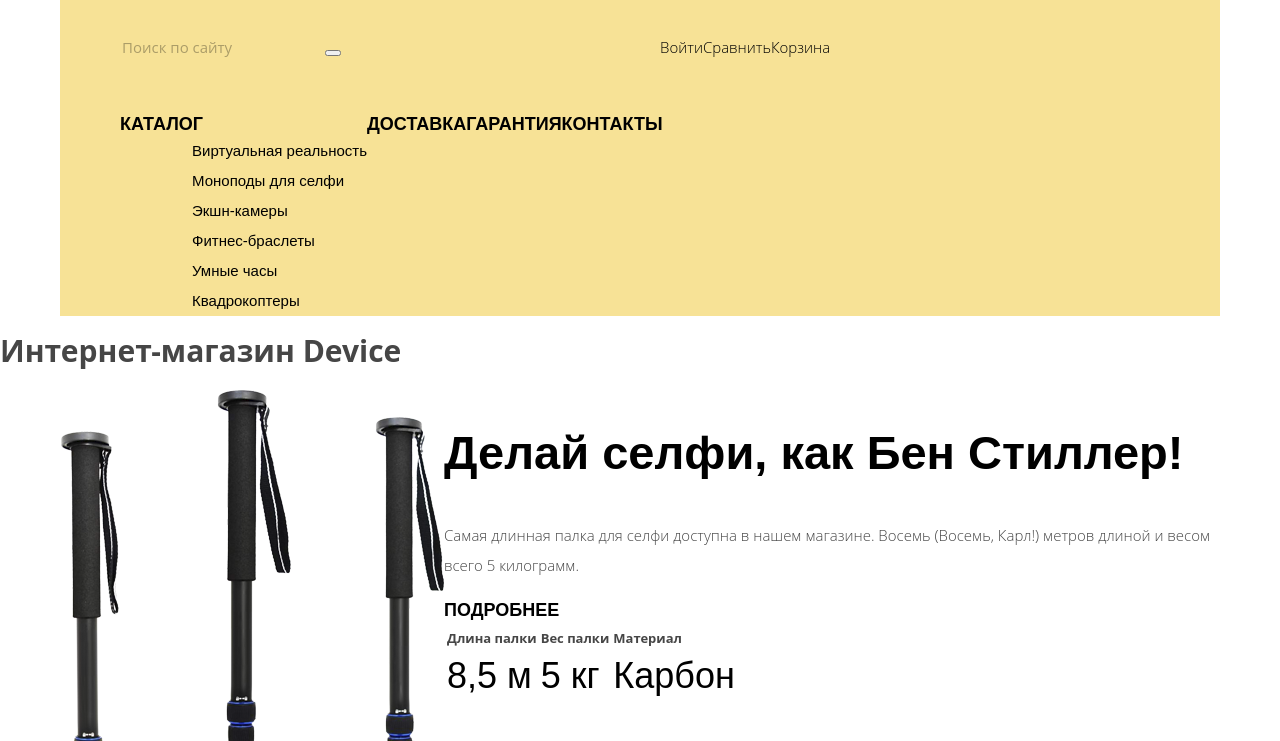
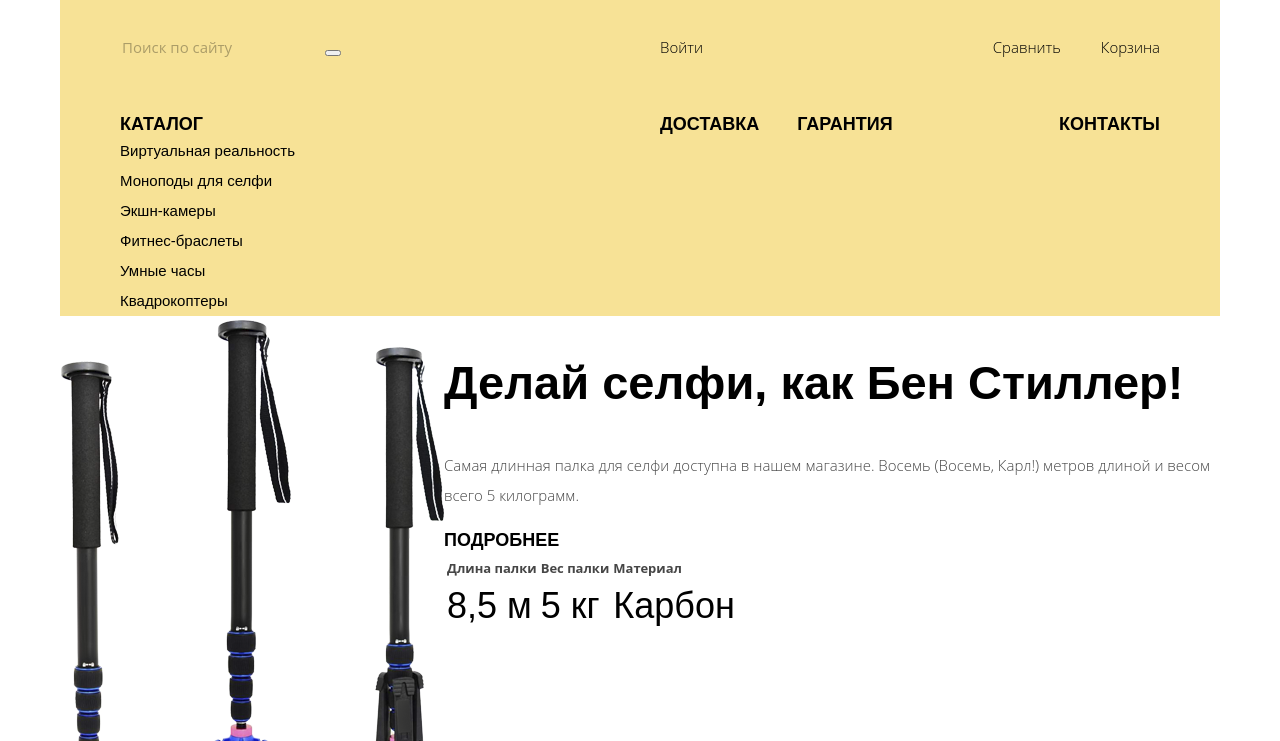
Before and after one commit to bitnikvasya/674677-device, a plain HTML site: page index.html in a window 1280 px wide. Shown: the part 59-800 px from the top of the page. Drawn offline with Linux system fonts and the light colour scheme.

Commit message:
Внес правки

```diff
--- a/css/style.css
+++ b/css/style.css
@@ -20,6 +20,17 @@ url('../fonts/opensanslight.woff2') format('woff2'),
 url('../fonts/opensanslight.woff') format('woff');
 font-weight: 300;
 font-style: normal;
+}
+
+.visually-hidden {
+  position: absolute;
+  width: 1px;
+  height: 1px;
+  margin: -1px;
+  border: 0;
+  padding: 0;
+  clip: rect(0 0 0 0);
+  overflow: hidden;
 }
 
 body {
@@ -502,6 +513,7 @@ body {
 
 .site-navigation {
   display: flex;
+
 }
 
 
@@ -513,11 +525,34 @@ body {
 
 .user-navigation {
   display: flex;
+  flex-grow: 1;
   margin: 0;
   padding: 0;
-  justify-content: space-between;
+
 
 }
+
+.login-link {
+  margin-right: auto;
+}
+
+.basket {
+  margin-left: 40px;
+}
+
+.catalog-navigation {
+  width: 540px;
+}
+
+.delivery-navigation {
+  margin-right: 38px;
+}
+
+.contacts-navigation {
+  margin-left: auto;
+}
+
+
 
 .site-navigation {
   margin: 0;
@@ -646,7 +681,7 @@ body {
   width: 328px;
 }
 
-.catalog {
+.catalog-sort {
   margin-left: 72px;
 }
 
@@ -681,3 +716,9 @@ body {
 .catalog-list {
   margin-bottom: 35px;
 }
+
+.slider-2,
+.slider-3,
+.modal {
+  display: none;
+}
--- a/index.html
+++ b/index.html
@@ -26,7 +26,7 @@
       </div>
       <nav class="main-navigation">
         <ul class="site-navigation">
-          <li><a href="catalog.html">Каталог</a>
+          <li class="catalog-navigation"><a href="catalog.html">Каталог</a>
             <ul class="catalog">
             	<li><a href="virtual-reality.html">Виртуальная реальность</a></li>
                 <li><a href="monopods.html">Моноподы для селфи</a></li>
@@ -36,16 +36,16 @@
                 <li><a href="quadcopters.html">Квадрокоптеры</a></li>
             </ul>
           </li>
-          <li><a href="delivery.html">Доставка</a></li>
+          <li class="delivery-navigation"><a href="delivery.html">Доставка</a></li>
           <li><a href="guarantee.html">Гарантия</a></li>
-          <li><a href="contacts.html">Контакты</a></li>
+          <li class="contacts-navigation"><a href="contacts.html">Контакты</a></li>
         </ul>
       </nav>
     	</div>
     </header>
     <main class="container">
       <h1 class="visually-hidden">Интернет-магазин Device</h1>
-      <section class="slider">
+      <section class="slider slider-1">
       	<div class="description">
       	<h2 class="slider-title">Делай селфи, как Бен Стиллер!</h2>
       	<p>Самая длинная палка для селфи доступна в нашем магазине. Восемь (Восемь, Карл!) метров длиной и весом всего 5 килограмм.</p>
@@ -65,7 +65,7 @@
       	</div>
         <img src="img/slider-1.png" width="384" height="486" alt="Самая длинная палка для селфи">
       </section>
-      <section class="slider">
+      <section class="slider slider-2">
       	<div class="description">
       	<h2 class="slider-title">Худеем правильно!</h2>
       	<p>Мотивирующие фитнес-браслеты помогут найти в себе силы не пропускать занятия и соблюдать диеты.</p>
@@ -81,7 +81,7 @@
       </div>
         <img src="img/slider-2.png" width="345" height="485" alt="Мотивирующие фитнес-браслеты">
       </section>
-      <section class="slider">
+      <section class="slider slider-3">
       	<div class="description">
       	<h2 class="slider-title">Порхает как бабочка, жалит как пчела!</h2>
       	<p>Этот обычный, на первый взгляд, квадрокоптер оснащен мощным лазером, замаскированным под стандартную камеру.</p>
@@ -254,7 +254,7 @@
           Закрыть
         </button>
     </section>
-    <section class="write-us">
+    <section class="modal write-us">
       <form class="write-us-form" action="https://echo.htmlacademy.ru" method="post">
           <p class="write-us-item">
             <label for="write-us-name">Ваше имя:</label>
```
Also changed, not shown: catalog.html (+5 -5 lines).
